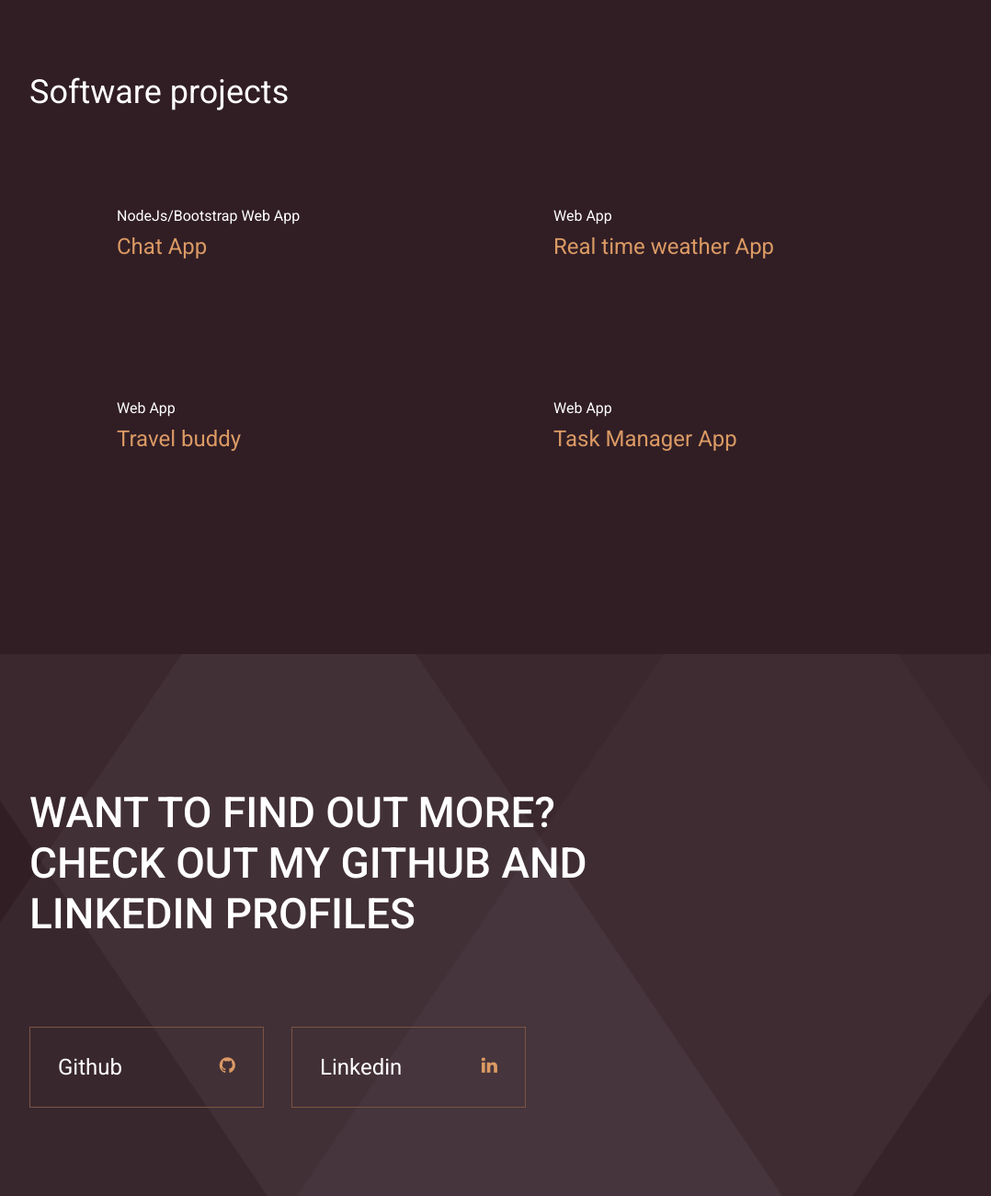
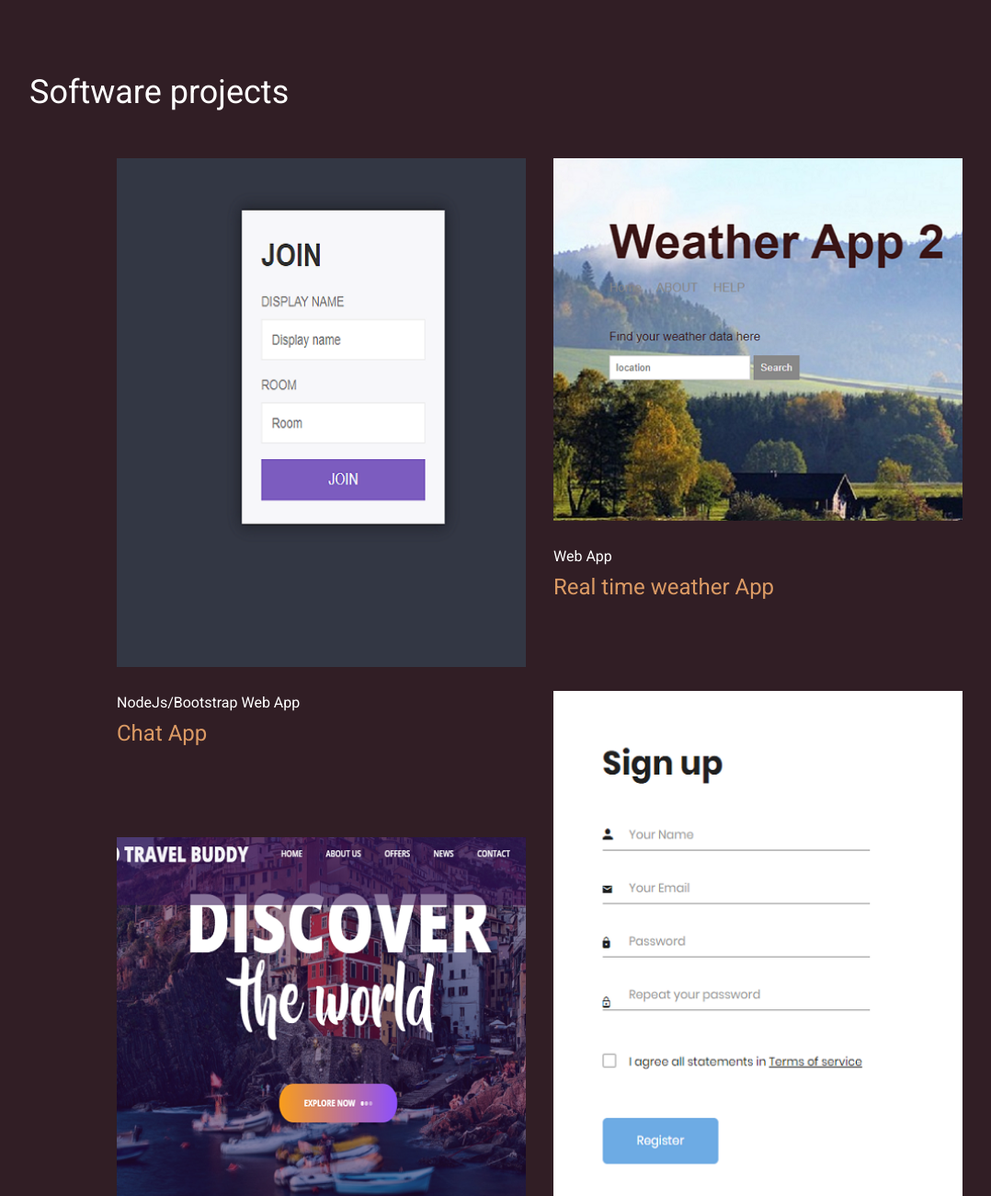
Before and after one commit to aygakosah/portfoliopage, a plain HTML site: page index.html in a window 1280 px wide. Shown: the part 1500-2800 px from the top of the page at 92% size, without its empty margins (53-1131 px from the left). Drawn offline with nearby package versions, Linux system fonts and the light colour scheme; the site is published under a folder, as on GitHub Pages, so addresses that start at the root find nothing; a script that the page names is missing; files whose address does not match are found by name.

Commit message:
Update index.html

```diff
--- a/index.html
+++ b/index.html
@@ -105,7 +105,7 @@
                         </div>
                     </div>
                     <div class="my_img d-none d-lg-block">
-                        <img src="/about/my_img.png" alt="">
+                        <img src="about/my_img.png" alt="">
                     </div>
                 </div>
             </div>
@@ -231,7 +231,7 @@
                         <div class="col-xl-6 col-lg-6 col-md-6">
                             <div class="single_gallery">
                                 <div class="thumb">
-                                    <img src="/gallery/1.png" alt="">
+                                    <img src="gallery/1.png" alt="">
                                 </div>
                                 <div class="gallery_heading">
                                     <span>NodeJs/Bootstrap Web App</span>
@@ -240,7 +240,7 @@
                             </div>
                             <div class="single_gallery">
                                 <div class="thumb">
-                                    <img src="/gallery/2.png" alt="">
+                                    <img src="gallery/2.png" alt="">
                                 </div>
                                 <div class="gallery_heading">
                                     <span>Web App</span>
@@ -251,7 +251,7 @@
                         <div class="col-xl-6 col-lg-6 col-md-6">
                             <div class="single_gallery">
                                 <div class="thumb">
-                                    <img src="/gallery/3.png" alt="">
+                                    <img src="gallery/3.png" alt="">
                                 </div>
                                 <div class="gallery_heading">
                                     <span>Web App</span>
@@ -260,7 +260,7 @@
                             </div>
                             <div class="single_gallery">
                                 <div class="thumb">
-                                    <img src="/gallery/4.png" alt="">
+                                    <img src="gallery/4.png" alt="">
                                 </div>
                                 <div class="gallery_heading">
                                     <span>Web App</span>
```
